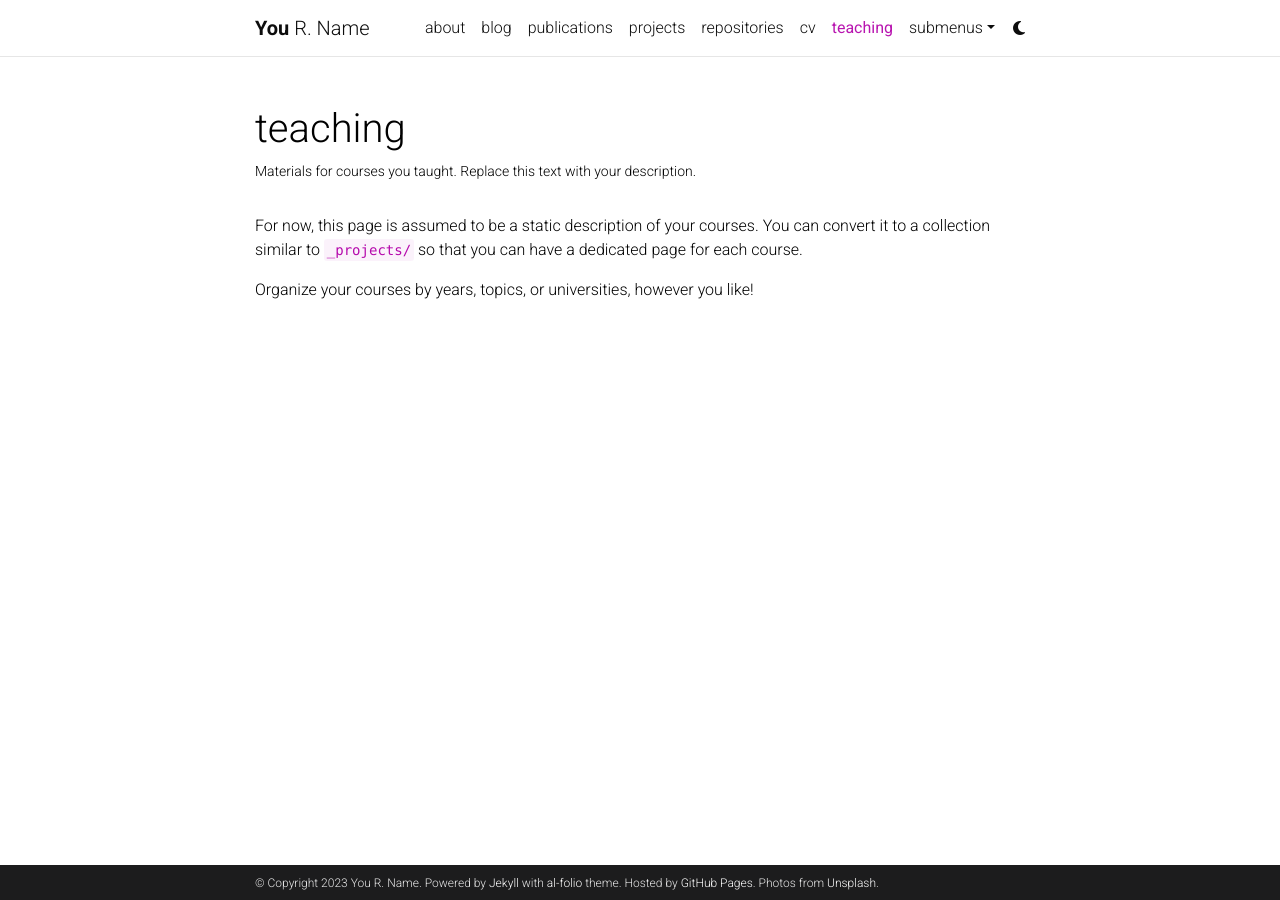
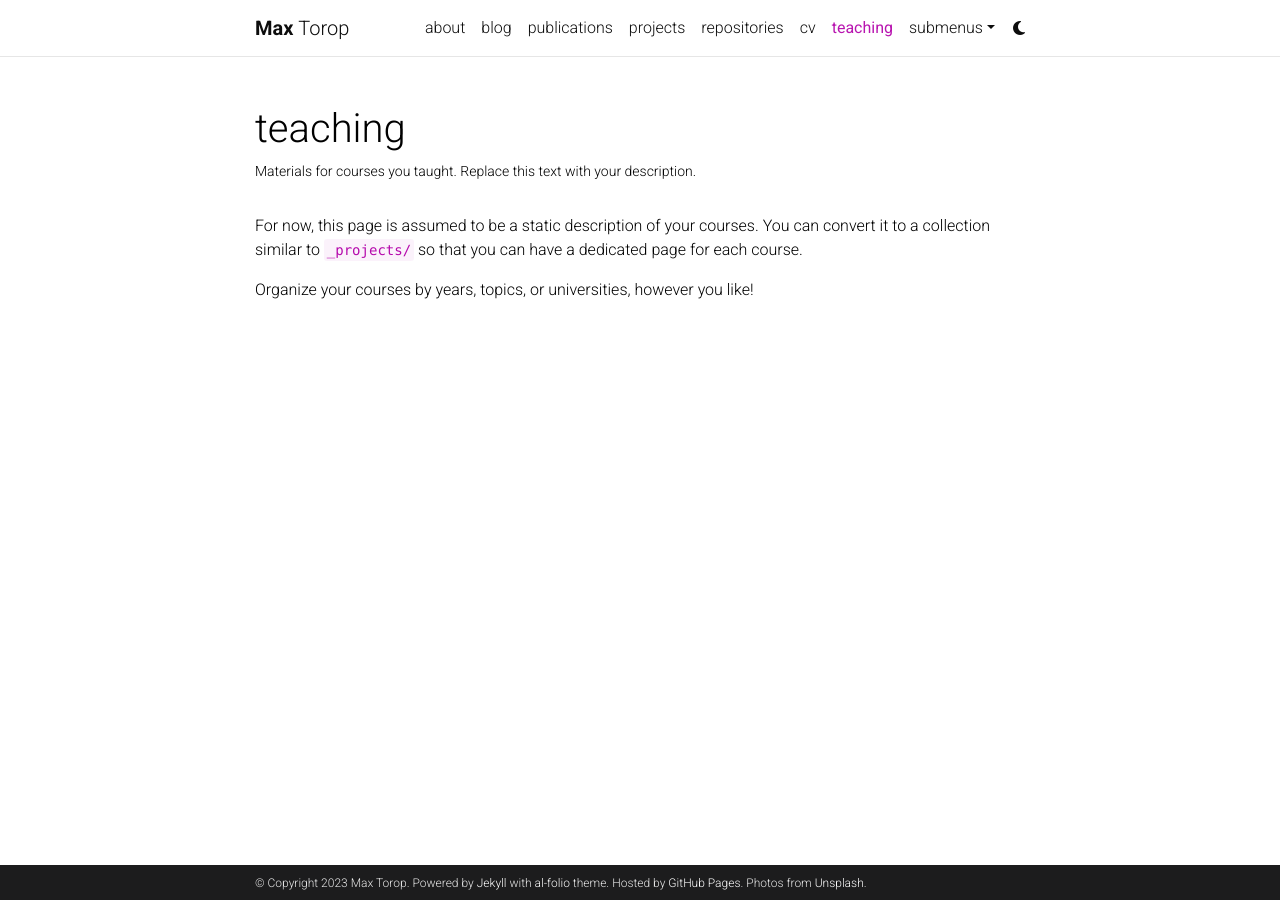
Before and after one commit to MaxTorop/MaxTorop.github.io, a Jekyll site: the page built from _pages/teaching.md, in a window 1280 px wide. Built offline with Jekyll 4.4.1, drawn with Linux system fonts in a browser that asks for light colours; comment, search, counter and statistics services are not loaded; a style sheet for code colours, icons or effects is not loaded.

Commit message:
Update _config.yml

```diff
--- a/_config.yml
+++ b/_config.yml
@@ -3,17 +3,17 @@
 # -----------------------------------------------------------------------------
 
 title: blank # the website title (if blank, full name will be used instead)
-first_name: You
-middle_name: R.
-last_name: Name
-email: you@example.com
+first_name: Max
+middle_name:
+last_name: Torop
+email: torop.m@northeastern.edu
 description: > # the ">" symbol means to ignore newlines until "footer_text:"
   A simple, whitespace theme for academics. Based on [*folio](https://github.com/bogoli/-folio) design.
 footer_text: >
   Powered by <a href="https://jekyllrb.com/" target="_blank">Jekyll</a> with <a href="https://github.com/alshedivat/al-folio">al-folio</a> theme.
   Hosted by <a href="https://pages.github.com/" target="_blank">GitHub Pages</a>.
   Photos from <a href="https://unsplash.com" target="_blank">Unsplash</a>.
-keywords: jekyll, jekyll-theme, academic-website, portfolio-website  # add your own keywords or leave empty
+keywords: Machine Learning, Mathematics  # add your own keywords or leave empty
 
 lang: en # the language of your site (for example: en, fr, cn, ru, etc.)
 icon: ⚛️  # the emoji used as the favicon (alternatively, provide image name in /assets/img/)
@@ -71,13 +71,13 @@
 # Social integration
 # -----------------------------------------------------------------------------
 
-github_username: # your GitHub user name
+github_username: MaxTorop # your GitHub user name
 gitlab_username: # your GitLab user name
-twitter_username: # your Twitter handle
+twitter_username: MaxTee1996 # your Twitter handle
 mastodon_username: # your mastodon instance+username in the format instance.tld/@username
-linkedin_username: # your LinkedIn user name
+linkedin_username: max-torop-048ab4a9 # your LinkedIn user name
 telegram_username: # your Telegram user name
-scholar_userid: # your Google Scholar ID
+scholar_userid: NjhrmBEAAAAJ&hl # your Google Scholar ID
 semanticscholar_id: # your Semantic Scholar ID
 whatsapp_number: # your WhatsApp number (full phone number in international format. Omit any zeroes, brackets, or dashes when adding the phone number in international format.)
 orcid_id: # your ORCID ID
```
